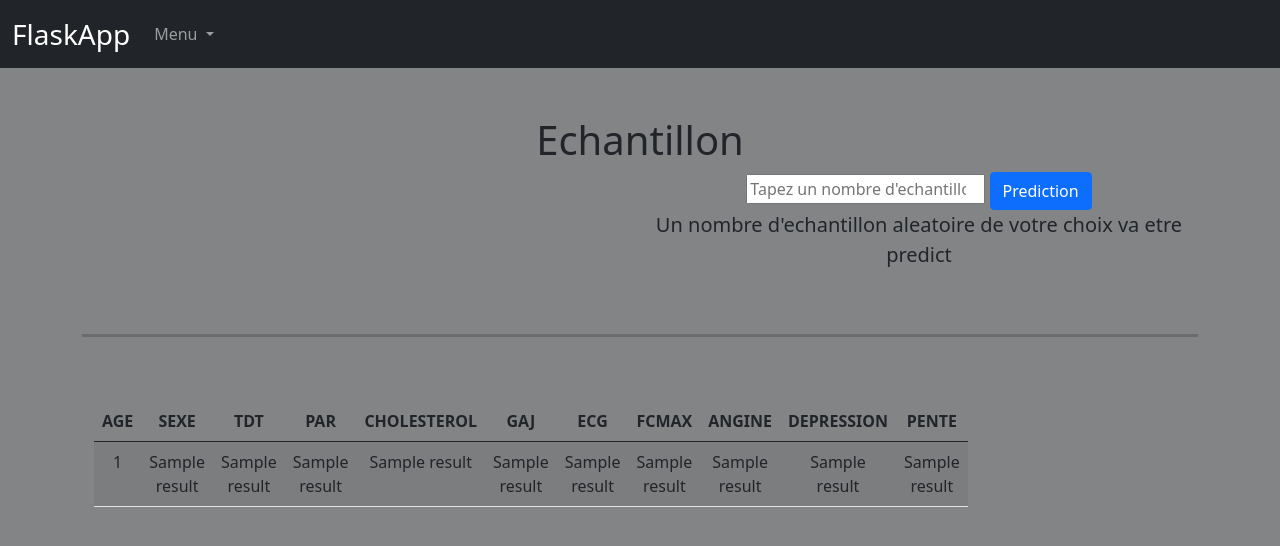
After one commit to AEJ-FORMATION-DATA-IA/Mogol-bl-_konat-, a Flask app: template templates/predict_multiple.html in a window 1280 px wide. The commit adds this page. Shown: the top 546 px of the page. Run offline with Flask 2, Linux system fonts and the light colour scheme; the template is opened without the code that fills it: most values are stand-ins (such as "Sample title", 1, 10 or a date in 2020); parts of the project's set-up code (start-up, migrations or seed data) failed here and were passed over; some libraries are stand-ins or nearby versions.

Commit message:
version 1.5

```diff
--- a/app.py
+++ b/app.py
@@ -1,15 +1,35 @@
-from os import error
-from flask import *
+from flask import Flask , render_template,request
 import numpy as np
 import pickle
+import pandas as pd
+import sqlite3
+import sqlalchemy
+from premiere_ia import x_test
+#from flask_mysqldb import MySQL
+
+
+#parametre de connection MYSQL
 
 app = Flask(__name__)
+#app.config['MYSQL_HOST'] = 'localhost'
+#app.config['MYSQL_USER'] = 'root'
+#app.config['MYSQL_PASSWORD'] = 'Y@ungmind14'
+#app.config['MYSQL_DB'] = 'test'
+
+#mysql = MySQL(app)
+
 model= pickle.load(open('model.pk','rb'))
 
 
 @app.route('/')
-def form_page():
-    return render_template('connection.html')
+def index():
+    return render_template('homePage.html')
+
+
+@app.route('/prediction_simple')
+def form():
+            return render_template('connection.html')
+
 
 @app.route('/post_login',methods=['post','get'])
 def post_page():
@@ -25,4 +45,157 @@ def post_page():
     features = features.reshape(1,-1)
     prediction = model.predict(features)
 
+
+
     return render_template('connection.html',predict=prediction)
+
+
+@app.route('/predict_multiple',methods=['post','get'])
+def predict_multiple():
+    engine = sqlalchemy.create_engine('sqlite:///projCardiaque')
+    conn = sqlite3.connect('projCardiaque')
+    cur = conn.cursor()
+    x_test.to_sql('x_test', engine, if_exists='replace',index=False)
+    req= cur.execute('select * from x_test LIMIT 200 ').fetchall()
+    ok  = [x for x in req]
+
+    if request.method== 'POST':
+        nbre = request.form['nbre']
+        query = cur.execute(f'SELECT * FROM x_test ORDER BY Random() LIMIT {nbre}').fetchall()
+        features = np.array(query)
+        prediction = model.predict(features)
+        return render_template('predict_multiple.html',nbre=nbre,data=ok,predict=prediction)
+
+
+
+
+    return render_template('predict_multiple.html',data=ok)
+
+@app.route('/redirect')
+def redirect():
+    return render_template('connection.html')
+
+
+
+
+
+
+
+
+
+
+
+
+
+
+
+
+
+
+
+
+
+
+
+
+
+
+
+
+
+
+
+
+
+
+
+
+
+
+
+
+
+
+
+
+
+
+
+
+
+
+
+
+
+
+
+
+
+
+
+
+
+
+
+
+
+
+
+
+
+
+
+
+
+
+
+
+
+
+
+
+
+
+
+
+
+
+
+
+
+
+
+
+
+
+
+
+
+
+
+
+
+
+
+
+
+
+
+
+
+
+@app.route('/test',methods=['get','post'])
+def login():
+    if request.method == 'GET':
+        return render_template('test.html')
+
+    if request.method == 'POST':
+        name = request.form['nom']
+        prenoms = request.form['prenom']
+        age = request.form['age']
+        cursor = mysql.connection.cursor()
+        cursor.execute(''' INSERT INTO utisateur VALUES(%s,%s,%s,%s)''',(1,name,prenoms,age))
+        mysql.connection.commit()
+        cursor.close()
+        msg = "Informations enregistré avec succes"
+        return  render_template('test.html',succes=msg)
--- /dev/null
+++ b/premiere_ia.py
@@ -0,0 +1,217 @@
+#!/usr/bin/env python
+# coding: utf-8
+
+# In[25]:
+
+
+import numpy as np
+import pandas as pd
+import seaborn as sns
+import matplotlib.pyplot as plt
+import pickle
+from sklearn.linear_model import LogisticRegression
+import sqlite3
+import sqlalchemy
+
+
+# In[26]:
+
+
+
+engine = sqlalchemy.create_engine('sqlite:///projCardiaque')
+
+
+# # Importer le dataframe coeur
+
+# In[27]:
+
+
+data = pd.read_excel('Copie de Coeur.xlsx')
+df = data.copy()
+data
+
+
+# # Preprocessing
+#
+
+# In[28]:
+
+
+#normalisé les variables quantitatives
+
+def normalize_quant_var(df):
+    #quant = df.select_dtypes('int')
+    for i in df.select_dtypes('int'):
+        df[i]= df[i] / df[i].max()
+    return df
+
+
+normalize_quant_var(data)
+
+data
+
+
+
+# In[29]:
+
+
+#FILTRE
+
+#notre dataframe ne contient pas de doublons
+data.duplicated().value_counts()
+#data ne contient pas de données vide
+data.isna().value_counts()
+#il y a pas de constantes
+data.nunique()
+
+
+# In[30]:
+
+
+#recoder les variables qualitatives
+def recode_quality_var(serie_name):
+
+    return serie_name.astype('category').cat.codes
+
+def data_recode_qual(df):
+    for col in df.select_dtypes('object').columns:
+        df[col]=recode_quality_var(df[col])
+    return df
+
+data_recode_qual(data)
+data.FCMAX.max()
+
+
+# In[31]:
+
+
+#deux objet X[age:pente] Y[coeur]
+
+X = data.drop('CŒUR', axis= 1)
+print(X)
+# on recupere pour Y  df['CŒUR']  qui es les valeurs de coeur non mormalisées
+Y = df['CŒUR']
+Y
+
+
+# # Apprentissage
+#
+
+# In[32]:
+
+
+#Decouper en apprentissage et en texte
+from sklearn.model_selection import train_test_split
+x_train,x_test,y_train,y_test = train_test_split(X,Y,test_size=0.3, random_state = 0)
+
+#initialisation du model de regression
+model = LogisticRegression()
+
+
+
+#Entrainement du model
+model = model.fit(x_train,y_train)
+
+#Verifions le taux d'exatitude de notre model
+model.score(x_test,y_test)
+
+x_test
+
+
+# In[41]:
+
+
+conn = sqlite3.connect('projCardiaque')
+cur = conn.cursor()
+x_test.to_sql('x_test', engine, if_exists='replace',index=False)
+req= cur.execute('select * from x_test').fetchall()
+pd.read_sql('select * from x_test',conn)
+
+
+# # Interpretation des perfommance du model
+
+# In[ ]:
+
+
+from sklearn.metrics import confusion_matrix
+from sklearn.metrics import precision_score
+from sklearn.metrics import recall_score
+
+
+# In[ ]:
+
+
+# La matrice de confusion.
+
+matrice_conf = confusion_matrix(y_test, model.predict(x_test))
+
+#La matrice de confusion est une confrontation entre les valeurs réelles de la variable cible et les
+#valeurs prédites par le modèle.
+
+matrice_conf
+
+x_test.shape
+
+
+# # Remarques
+#
+# ### le nombre de vrais négatifs est M(0,0) = matrice_conf[0,0] |  dans notre cas VN = 90
+# ### les faux négatifs sont M(1,0) = matrice_conf[1,0]          |  dans notre cas FN = 24
+# ### les vrais positifs sont M(1,1) = matrice_conf[1,1]         |  dans notre cas VP = 139
+# ### les faux positifs sont (0,1) = matrice_conf[0,1]           |  dans notre cas FP = 23
+#
+
+# In[ ]:
+
+
+#la sensibilité
+
+
+recall_score(y_test,model.predict(x_test))
+
+#Lorsque individu est positif on a 85.27 % de chance que le modèle arrive à bien le prédire (predire qu'il est positif)
+
+#formule mathematique : sensibilité = VP / (VP + FP)
+
+
+# In[ ]:
+
+
+#precision
+
+precision_score(y_test,model.predict(x_test))
+
+#Lorsque le modèle prédit individu est positif on a 85.80 % de chance que cela soit vrai.
+
+#formule mathematique : prediction = VP / (VP + FN)
+
+
+# In[ ]:
+
+
+#Calculons le taux de succes de notre model d'apres la fomule suivante :
+
+accuracy = (matrice_conf[0,0]  + matrice_conf[1,1]) / (matrice_conf[1,1] + matrice_conf[0,0] + matrice_conf[1,0] + matrice_conf[0,1] )
+#Multiplions le resultat par 100 pour l'avoire en pourcentage
+accuracy*100
+
+data
+
+
+# # Conclusion
+#
+#
+# ### D'apres nôtre accuracy (le taux de succes de notre model ) qui est d'environ 0.8297 soit 82.97%
+# ### Nous pouvons dit que nous avons un bon model , Cependant des questions restent posées .
+# ### Avons nous eviter tout les biais liés a ce model ?
+# ### Le model est t-il le meilleure possible ?
+#
+
+# In[ ]:
+
+
+#enregistrer le model
+pickle.dump( model ,open('model.pk','wb'))
+
+
+#
--- a/templates/connection.html
+++ b/templates/connection.html
@@ -16,7 +16,7 @@
         <div class="row">
             <div class="mb-3 col-6">
                 <label class="form-label"> AGE </label>
-                <input type="number" class="form-control" name="EGE" >
+                <input type="number" class="form-control" name="AGE" >
             </div>
             <div class="mb-3 col-6">
 
@@ -118,7 +118,9 @@
         </div>
 
 
-        <button type="submit" class="btn btn-primary">Prediction</button>
+        <button type="submit" class="btn btn-primary me-5">Prediction</button>
+        <a href="{{url_for('index')}}" class="btn btn-danger">Annuler</a>
+
     </form>
 
         {% if predict == 1 %}
--- a/templates/master.html
+++ b/templates/master.html
@@ -8,25 +8,41 @@
 </head>
 <body style="background-color: rgb(130, 132, 134);">
 
-
-        <nav class="navbar navbar-light " style="background-color: rgb(72, 74, 77);">
-            <div class="container-fluid">
-                <a class="navbar-brand fs-4 p-2" href="{{url_for('form_page')}}" style="font-weight: bolder;color:#ffff">
-
-                    Flask App
+    <nav class="navbar navbar-expand-lg navbar-dark bg-dark">
+        <div class="container-fluid">
+          <a class="navbar-brand text-capitalize fs-3" href="#">FlaskApp</a>
+          <button class="navbar-toggler" type="button" data-bs-toggle="collapse" data-bs-target="#navbarNavDarkDropdown" aria-controls="navbarNavDarkDropdown" aria-expanded="false" aria-label="Toggle navigation">
+            <span class="navbar-toggler-icon"></span>
+          </button>
+          <div class="collapse navbar-collapse" id="navbarNavDarkDropdown">
+            <ul class="navbar-nav">
+              <li class="nav-item dropdown">
+                <a class="nav-link dropdown-toggle" href="#" id="navbarDarkDropdownMenuLink" role="button" data-bs-toggle="dropdown" aria-expanded="false">
+                  Menu
                 </a>
-                <a href="mailto:bleyvanalfred@gmail.com">bleyvanalfred@gmail.com</a>
-
-            </div>
-        </nav>
+                <ul class="dropdown-menu dropdown-menu-dark" aria-labelledby="navbarDarkDropdownMenuLink">
+                  <li><a class="dropdown-item" href="{{url_for('index')}}">Acceuil</a></li>
+                  <li><a class="dropdown-item" href="{{url_for('form')}}">Prediction Simple</a></li>
+                  <li><a class="dropdown-item" href="{{url_for('predict_multiple')}}">Prediction multiple</a></li>
+                </ul>
+              </li>
+            </ul>
+          </div>
+        </div>
+      </nav>
 
 
 
 
     <div class="container text-center">
-        {% block content %}{% endblock %}
+        {% block content %}
+
+
+
+        {% endblock %}
 
     </div>
-
+<!-- JavaScript Bundle with Popper -->
+<script src="https://cdn.jsdelivr.net/npm/bootstrap@5.1.3/dist/js/bootstrap.bundle.min.js" integrity="sha384-ka7Sk0Gln4gmtz2MlQnikT1wXgYsOg+OMhuP+IlRH9sENBO0LRn5q+8nbTov4+1p" crossorigin="anonymous"></script>
 </body>
 </html>
--- /dev/null
+++ b/templates/predict_multiple.html
@@ -0,0 +1,94 @@
+{% extends 'master.html'%}
+
+{% block content%}
+
+<div class="container-fluid mt-5">
+
+
+        <h1 class="text-center mt-2">Echantillon</h1>
+
+        <div class="row">
+            <div class="col-6"></div>
+            <div class="col-6">
+                <form action="{{url_for('predict_multiple')}}" method="post">
+
+                    <input type="number" class="input" name="nbre" placeholder="Tapez un nombre d'echantillon....">
+                    <button type="submit" class="btn btn-primary">Prediction</button> <br>
+                    {% if nbre %}
+                        {{predict}}
+
+                    {%endif%}
+
+                </form>
+                <p class="fs-5">Un nombre d'echantillon aleatoire de votre choix va etre predict</p>
+
+
+            </div>
+            <hr size="5px" class="mt-5">
+
+
+     </div>
+
+    </div>
+
+
+<div class="container mt-5 text-center">
+
+
+
+
+
+    <table class="table table-striped" style="max-width: 300px;">
+        <thead>
+      <tr>
+          <th>AGE</th>
+        <th>SEXE</th>
+        <th>TDT</th>
+        <th>PAR</th>
+        <th>CHOLESTEROL	</th>
+        <th>GAJ</th>
+        <th>ECG</th>
+        <th>FCMAX</th>
+        <th>ANGINE</th>
+        <th>DEPRESSION</th>
+        <th>PENTE</th>
+
+
+
+
+
+
+
+    </tr>
+    </thead>
+    {% for result in data%}
+      <tr>
+          <td>{{ result[0] }}</td>
+        <td>{{ result[1] }}</td>
+        <td>{{ result[2] }}</td>
+        <td>{{ result[3] }}</td>
+        <td>{{ result[4] }}</td>
+        <td>{{ result[5] }}</td>
+        <td>{{ result[6] }}</td>
+        <td>{{ result[7] }}</td>
+        <td>{{ result[8] }}</td>
+        <td>{{ result[9] }}</td>
+        <td>{{ result[10] }}</td>
+
+
+
+
+
+
+
+
+
+    </tr>
+    {% endfor %}
+
+</table>
+</div>
+</div>
+
+
+{%endblock%}
```
Also changed, not shown: templates/homePage.html (added, +43 -0 lines), templates/test.html (added, +26 -0 lines), 2 other files.
